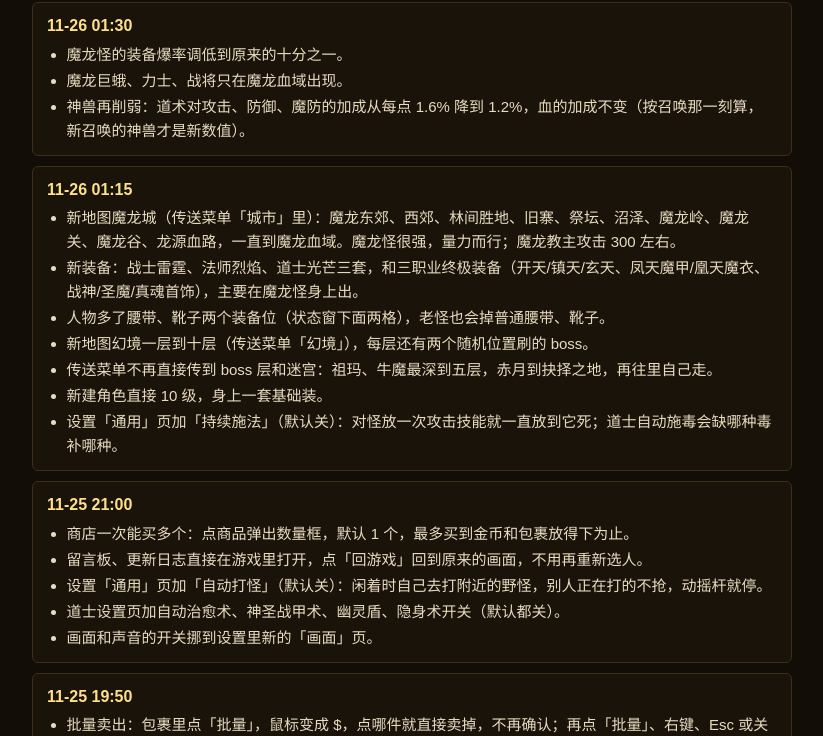
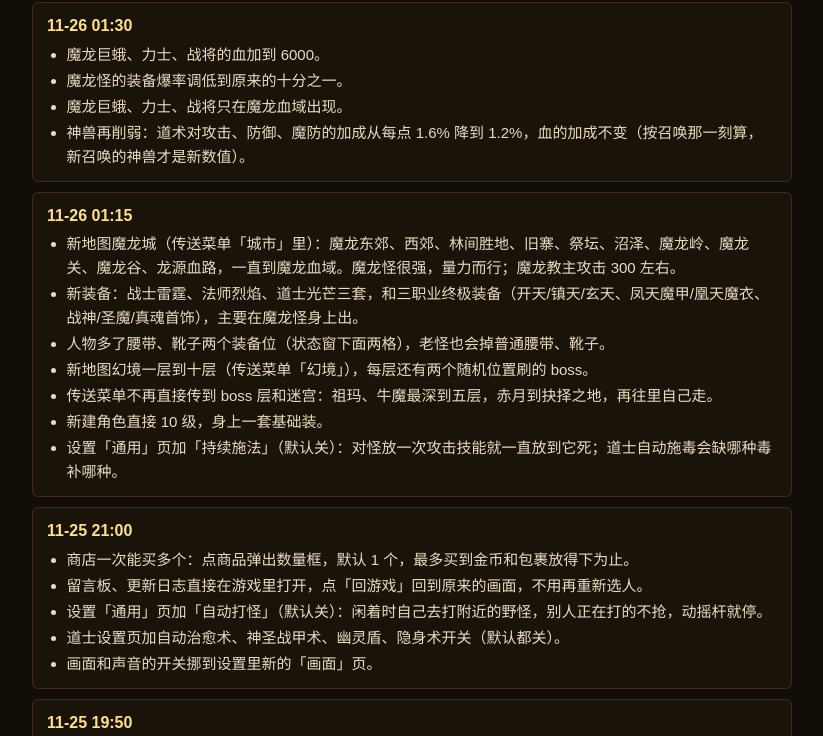
Before and after one commit to liewhite/mir-web, a plain HTML site: page scala/client/web/changelog.html in a window 1280 px wide. Shown: the part 50-786 px from the top of the page, without its empty margins (228-1051 px from the left). Drawn offline with Linux system fonts and the light colour scheme.

Commit message:
更新日志：高级魔龙怪血 6000

```diff
--- a/scala/client/web/changelog.html
+++ b/scala/client/web/changelog.html
@@ -37,10 +37,11 @@ li { margin: 2px 0; }
     <a href="./" data-back>回游戏</a>
   </header>
 
-  <!-- 部署到 a116f34 -->
+  <!-- 部署到 eeb3ecd -->
   <section>
     <h2>11-26 01:30</h2>
     <ul>
+      <li>魔龙巨蛾、力士、战将的血加到 6000。</li>
       <li>魔龙怪的装备爆率调低到原来的十分之一。</li>
       <li>魔龙巨蛾、力士、战将只在魔龙血域出现。</li>
       <li>神兽再削弱：道术对攻击、防御、魔防的加成从每点 1.6% 降到 1.2%，血的加成不变（按召唤那一刻算，新召唤的神兽才是新数值）。</li>
```
